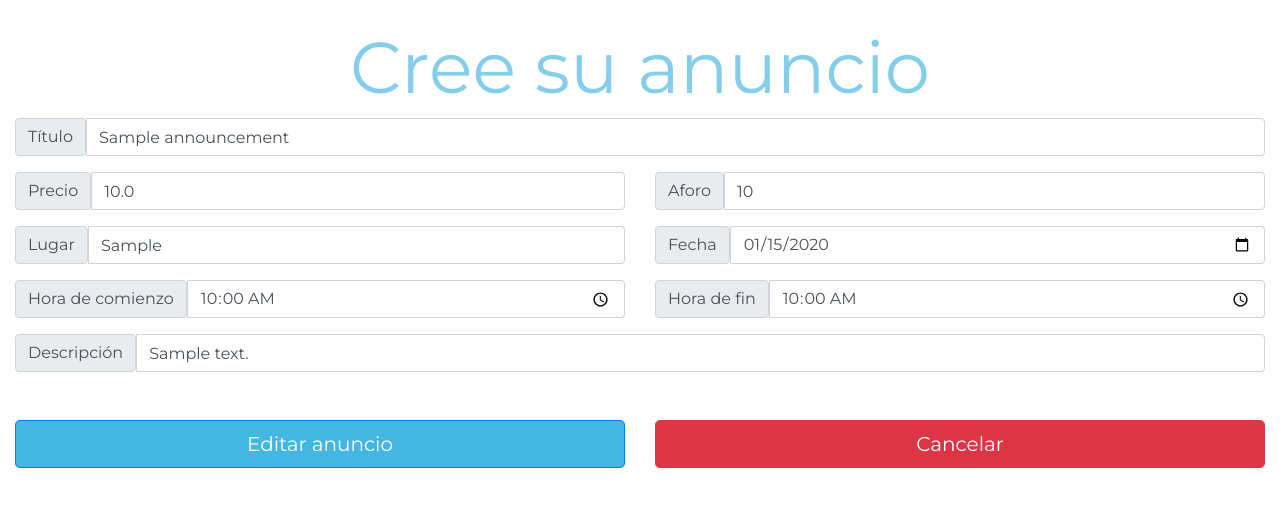
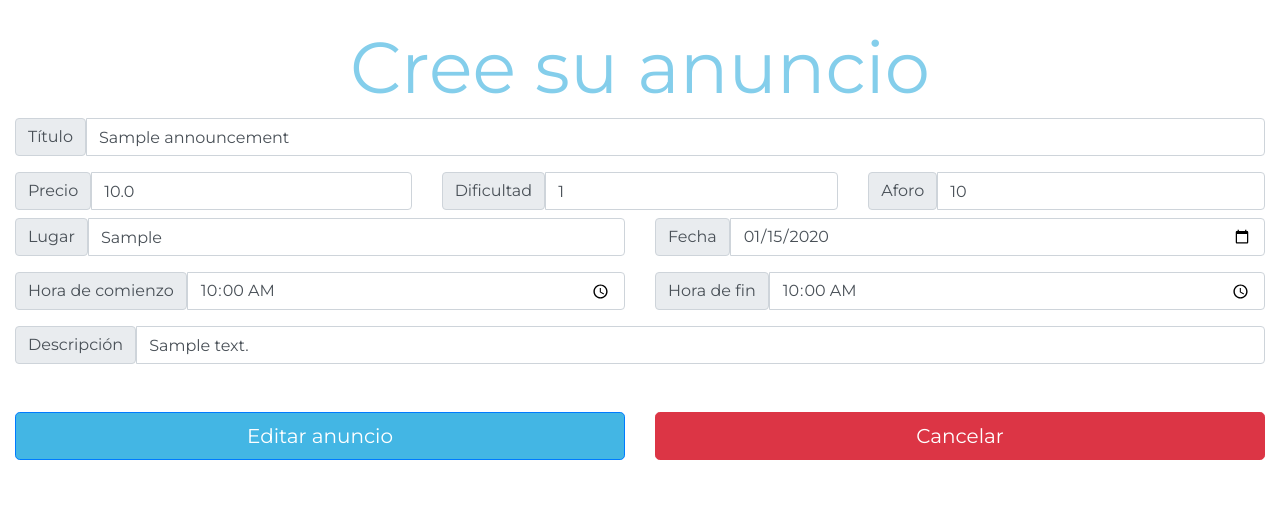
Before and after one commit to ISPP23-G11/FitWin, a Django app: page /announcements/edit/1 in a window 1280 px wide. Shown: the top 507 px of the page. Run offline with Django 4.2, Linux system fonts and the light colour scheme; a user stored in the database is signed in; tables that the repository leaves empty hold one stand-in row (values such as "Sample post"); parts of the project's set-up code (start-up, migrations or seed data) failed here and were passed over.

Commit message:
Hecha funcionalidad de filtrado por dificultad

```diff
--- a/FitWin/anuncios/models.py
+++ b/FitWin/anuncios/models.py
@@ -1,5 +1,6 @@
 from django.db import models
 from django.contrib.auth.models import User
+from django.core.validators import MaxValueValidator, MinValueValidator
 # Create your models here.
 
 
@@ -33,7 +34,7 @@ class Announcement(models.Model):
     description = models.TextField(verbose_name='Descripcion')
     place = models.CharField(max_length=250, verbose_name='Lugar')
     price=models.FloatField()
-    capacity=models.IntegerField()
+    capacity=models.IntegerField(default=1, validators=[MinValueValidator(1)])
     trainer=models.ForeignKey(Trainer, on_delete=models.CASCADE)
     clients=models.ManyToManyField(Client, blank=True)
     categories=models.ManyToManyField(Category, blank=True)
@@ -41,6 +42,7 @@ class Announcement(models.Model):
     finish_date = models.DateTimeField(auto_now_add=True, verbose_name='Fecha de fin')
     invitation_sent = models.BooleanField(default=False)
     google_calendar_event_id = models.CharField(max_length=120, blank=True, null=True)
+    difficulty=models.IntegerField(default=1, validators=[MinValueValidator(1), MaxValueValidator(10)])
 
     class Meta:
         verbose_name = 'Announcement'
--- a/FitWin/anuncios/templates/form.html
+++ b/FitWin/anuncios/templates/form.html
@@ -73,17 +73,18 @@
         </div>
 
         <div class="row">
-            <div class="input-group mb-3 col-sm-12 col-lg-6">
+            <div class="input-group mb-2 col-sm-8 col-lg-4">
                 <span class="input-group-text">Precio</span>
                 <input required type="number" id="price" name="price" step="0.01" value="{{ a.price }}" class="form-control" aria-label="Precio" placeholder="10.23">
-
             </div>
-
-                <div class="input-group mb-3 col-sm-12 col-lg-6">
-                    <span class="input-group-text">Aforo</span>
-
-                    <input required type="number" id="capacity" name="capacity" placeholder="1"  value="{{ a.capacity }}" class="form-control" placeholder="5" aria-label="Aforo">
-                </div>
+            <div class="input-group mb-2 col-sm-8 col-lg-4">
+                <span class="input-group-text">Dificultad</span>
+                <input required type="number" id="difficulty" name="difficulty" step="1" value="{{ a.difficulty }}" class="form-control" aria-label="Dificultad" placeholder="3">
+            </div>
+            <div class="input-group mb-2 col-sm-8 col-lg-4">
+                <span class="input-group-text">Aforo</span>
+                <input required type="number" id="capacity" name="capacity" placeholder="1"  value="{{ a.capacity }}" class="form-control" placeholder="5" aria-label="Aforo">
+            </div>
         </div>
 
         <div class="row">
--- a/FitWin/anuncios/views.py
+++ b/FitWin/anuncios/views.py
@@ -39,6 +39,7 @@ def create_announcement(request):
         day = request.POST.get('day', '')
         start_date = request.POST.get('start_date', '')
         finish_date = request.POST.get('finish_date', '')
+        difficulty = request.POST.get('difficulty', '1')
 
         start_date = datetime.strptime(start_date, '%H:%M').time()
         finish_date = datetime.strptime(finish_date, '%H:%M').time()
@@ -48,6 +49,7 @@ def create_announcement(request):
         finish_date = datetime.combine(day, finish_date)
         print(finish_date)
         capacity = int(capacity)
+        difficulty = int(difficulty)
         price = float(price)
 
         errors = False
@@ -74,6 +76,7 @@ def create_announcement(request):
             announcement.trainer = trainer
             announcement.start_date = start_date
             announcement.finish_date = finish_date
+            announcement.difficulty = difficulty
 
             categories = list()
 
@@ -100,6 +103,7 @@ def edit_announcement(request, announcement_id):
         day = request.POST.get('day', '')
         start_date = request.POST.get('start_date', '')
         finish_date = request.POST.get('finish_date', '')
+        difficulty = request.POST.get('difficulty', '1')
 
         start_date = datetime.strptime(start_date, '%H:%M').time()
         finish_date = datetime.strptime(finish_date, '%H:%M').time()
@@ -111,6 +115,7 @@ def edit_announcement(request, announcement_id):
         print(finish_date)
 
         capacity = int(capacity)
+        difficulty = int(difficulty)
         price = float(price)
 
         errors = False
@@ -132,6 +137,7 @@ def edit_announcement(request, announcement_id):
             announcement.place = place
             announcement.price = price
             announcement.capacity = capacity - len(announcement.clients.all())
+            announcement.difficulty = difficulty
             announcement.start_date = make_aware(start_date)
             finish_date = make_aware(finish_date)
             print(finish_date)
```
Also changed, not shown: FitWin/anuncios/filter.py (+10 -1 lines), FitWin/anuncios/migrations/0006_alter_announcement_categories_and_more.py (added), FitWin/anuncios/migrations/0007_announcement_difficulty_alter_announcement_capacity.py (added), FitWin/anuncios/migrations/0008_alter_announcement_difficulty.py (added).
